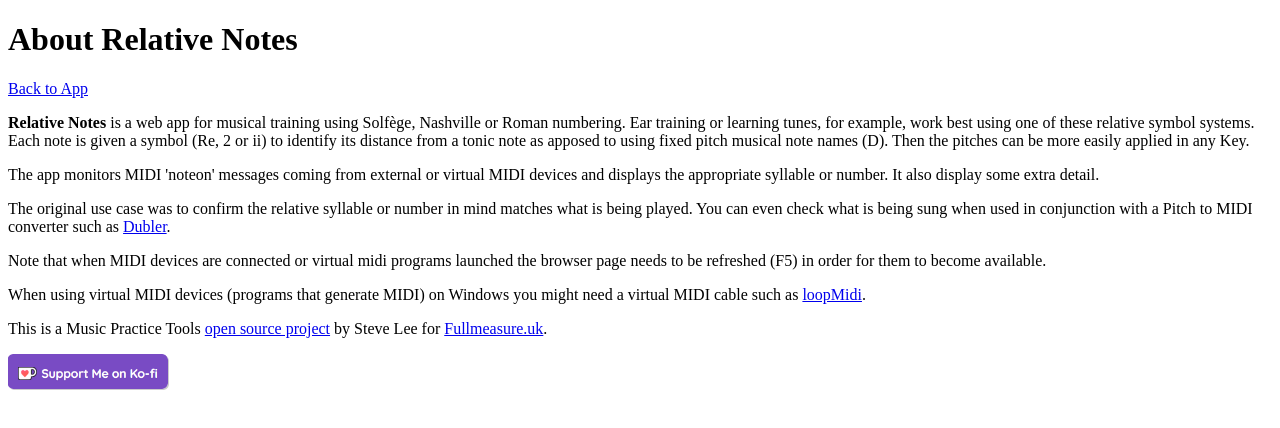
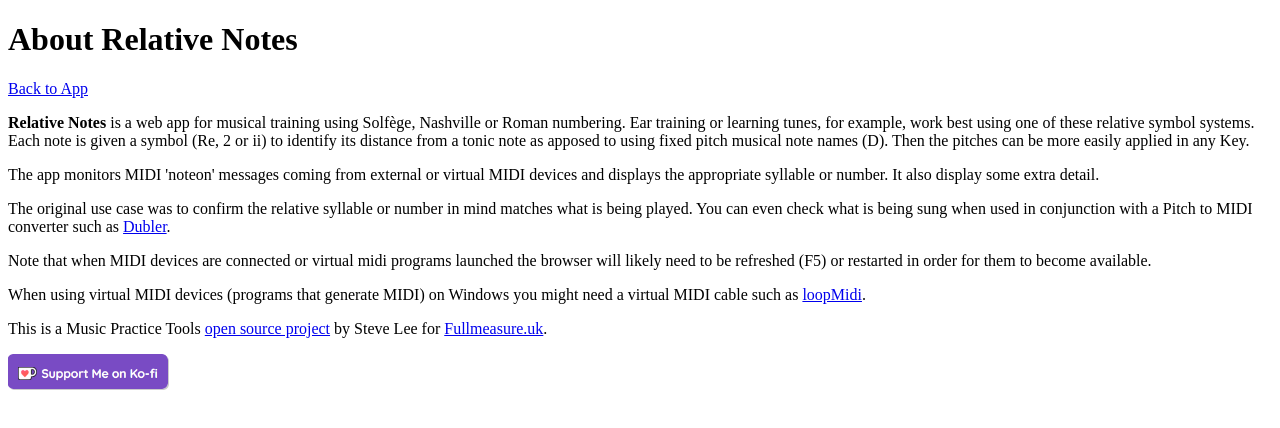
Before and after one commit to music-practice-tools/relative-notes, a SvelteKit app: page /about in a window 1280 px wide. Shown: the top 428 px of the page. Built offline with nearby package versions, Linux system fonts and the light colour scheme.

Commit message:
Update about

```diff
--- a/src/routes/about/+page.svelte
+++ b/src/routes/about/+page.svelte
@@ -28,8 +28,8 @@
 </p>
 <p>
   Note that when MIDI devices are connected or virtual midi programs launched
-  the browser page needs to be refreshed (F5) in order for them to become
-  available.
+  the browser will likely need to be refreshed (F5) or restarted in order for
+  them to become available.
 </p>
 <p>
   When using virtual MIDI devices (programs that generate MIDI) on Windows you
```
